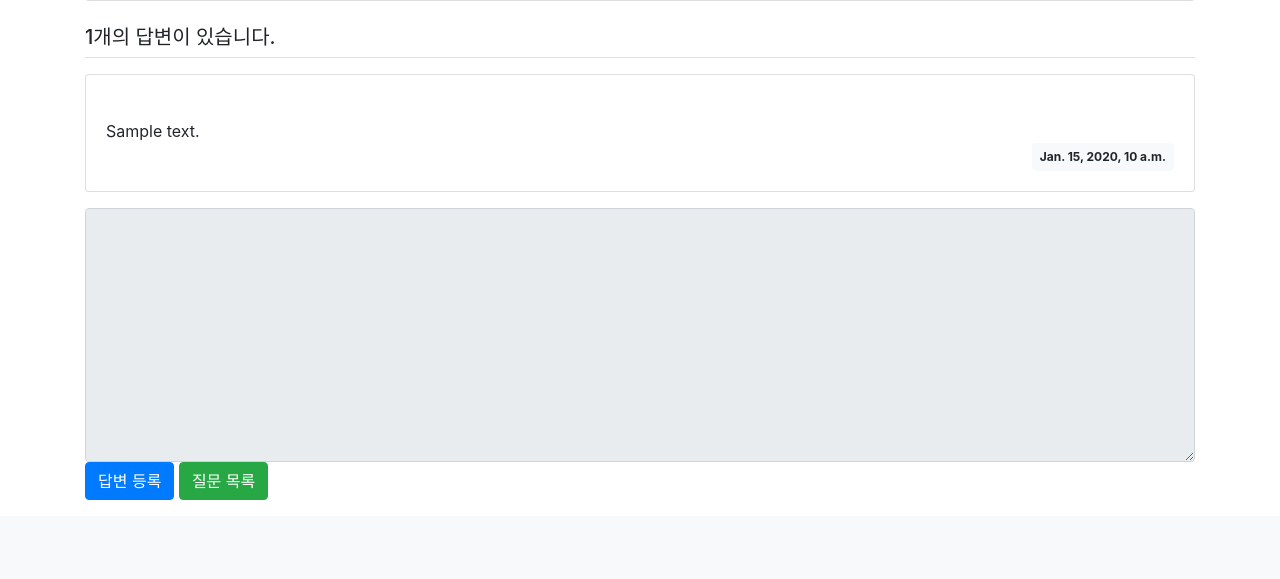
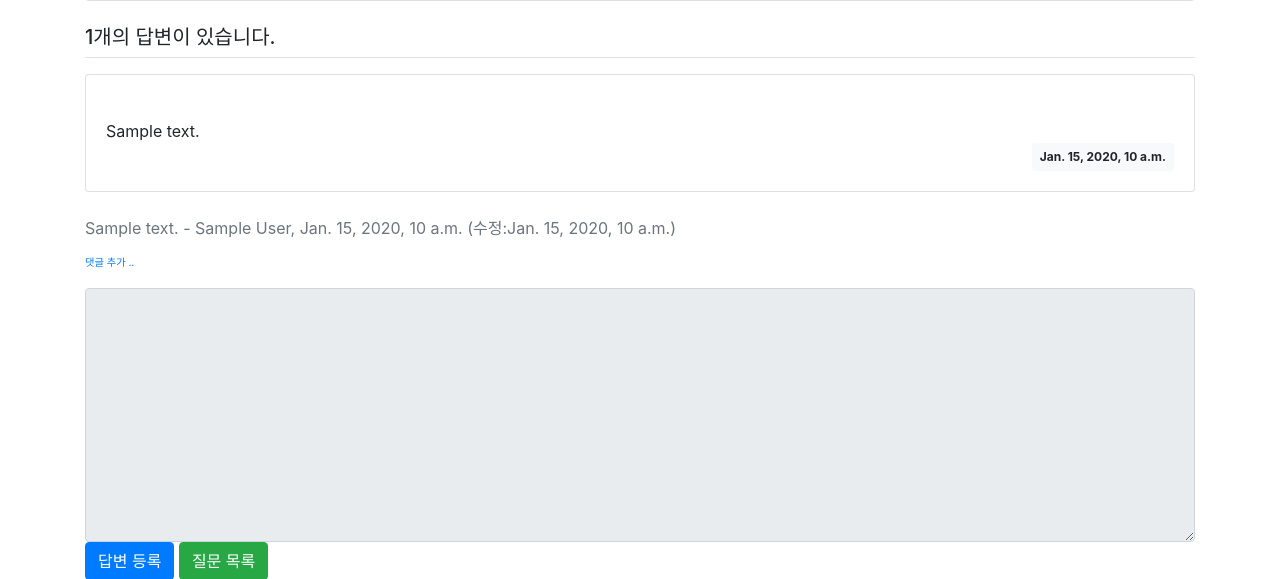
Before and after one commit to unisung/u1pybo, a Django app: template templates/pybo/question_detail.html in a window 1280 px wide. Shown: the part 408-987 px from the top of the page. Before the commit the page ends 908 px from the top, so only its background shows below. Run offline with Django 5.2, Linux system fonts and the light colour scheme; the template is opened without the code that fills it: most values are stand-ins (such as "Sample title", 1, 10 or a date in 2020); some libraries are stand-ins or nearby versions.

Commit message:
jquery bootstrap pagination login/logout author추가 로그인 navbar 메뉴 author, modify_date 추가 댓글추가, 대글 수정, 댓글 삭제

```diff
--- a/templates/pybo/question_detail.html
+++ b/templates/pybo/question_detail.html
@@ -96,6 +96,40 @@
     </div><!-- d-flex -->
   </div><!-- card-body -->
 </div><!-- card -->
+
+ <!-- 답변 댓글 start -->
+      {% if answer.comment_set.count > 0 %}
+      <div class="mt-3">
+        {% for comment in answer.comment_set.all %}
+          <div class="comment py-2 text-muted">
+            <span style="white-space: pre-line;">{{comment.content}}</span>
+            <span>
+               - {{ comment.author }}, {{ comment.create_date}}
+                {% if comment.modify_date %}
+                 (수정:{{ comment.modify_date }})
+                {% endif %}
+            </span>
+            {% if request.user == comment.author %}
+            <a href="{% url 'pybo:comment_modify_answer' comment.id %}"
+               class="btn btn-sm btn-outline-success  small">수정</a>
+            <!-- Button trigger modal -->
+                <button type="button" class="delete btn btn-sm btn-outline-warning"
+                        data-toggle="modal" data-target="#deleteModel"
+                data-uri="{% url 'pybo:comment_delete_answer' comment.id%}"
+                >
+                  삭제
+                </button>
+            {% endif %}
+          </div>
+        {% endfor %}
+      </div>
+      {% endif %}
+      <div>
+        <a href="{% url 'pybo:comment_create_answer' question.id %}"
+           class="small"><small>댓글 추가 ..</small></a>
+      </div>
+     <!-- 답변 댓글 end -->
+
 {% endfor %}
 
 <form action="{% url 'pybo:answer_create' question.id %}" method="post" class="my-3">
```
